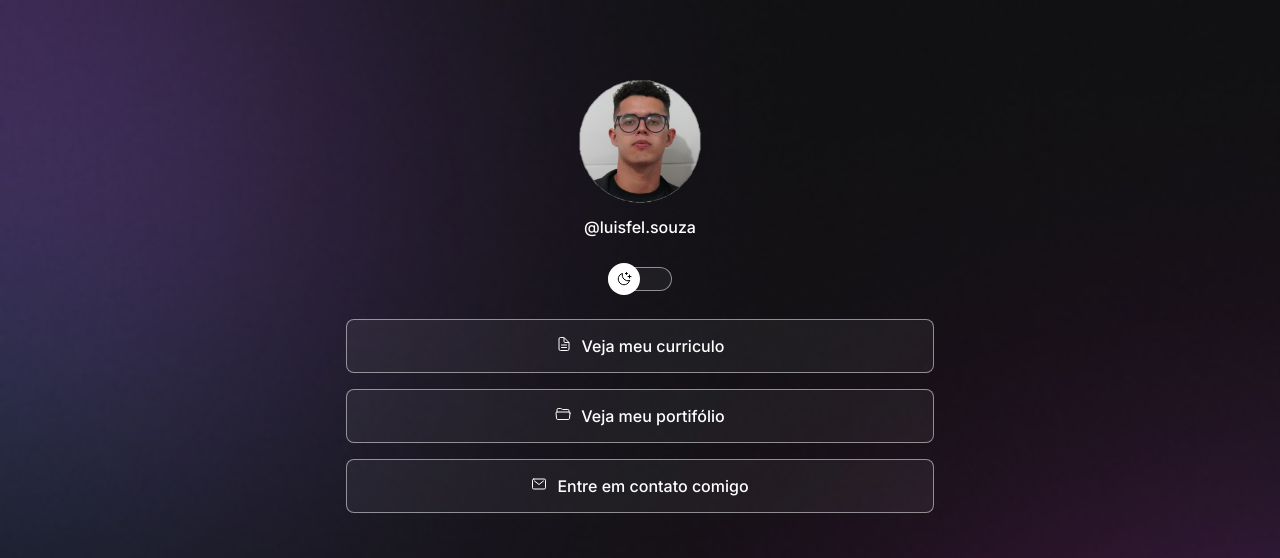
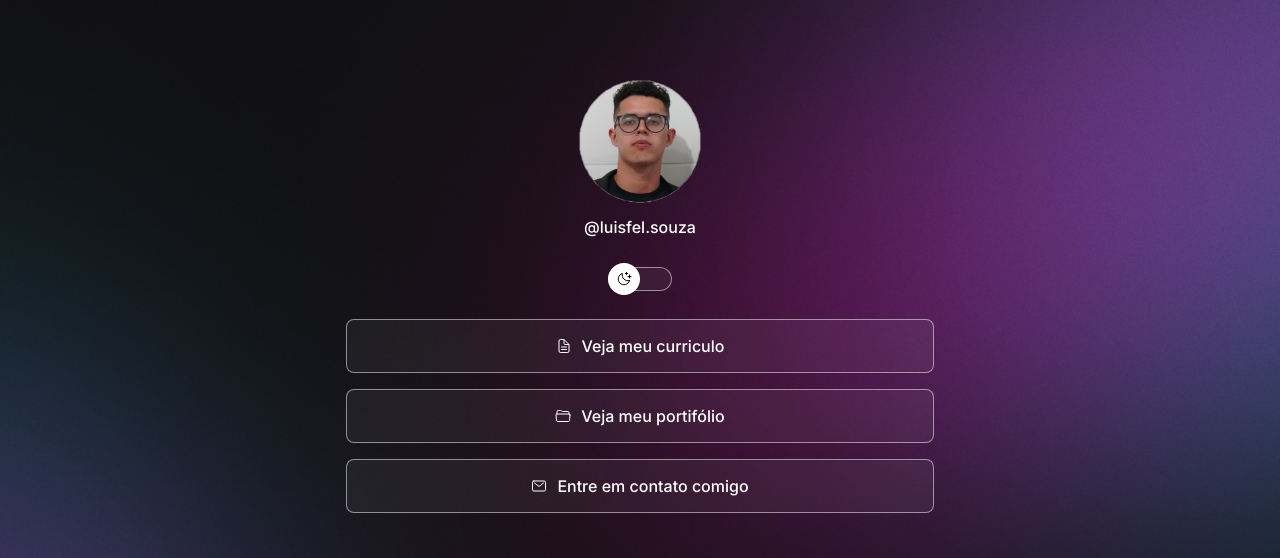
Before and after one commit to LuisFSouza/devlinks, a plain HTML site: page index.html in a window 1280 px wide. Shown: the top 558 px of the page. Drawn offline with nearby package versions, Linux system fonts and the light colour scheme.

Commit message:
Change background based on media queries

```diff
--- a/style.css
+++ b/style.css
@@ -32,6 +32,7 @@ body{
 
     /* background: color image repeat position/size */
     background: var(--bg-url) no-repeat top center/cover;
+    height: 100vh;
 }
 
 body *{
@@ -92,6 +93,7 @@ ul li a{
     font-weight: 500;
     transition: background 0.2s;
     gap: 10px;
+    align-items: center;
 }
 
 ul li a:hover{
@@ -159,3 +161,13 @@ footer{
     right:0;
     left:initial;
 }
+
+@media (min-width: 700px) {
+    :root {
+        --bg-url: url(./assets/bg-desktop.jpg);
+    }
+
+    .light{
+        --bg-url: url(./assets/bg-desktop-light.jpg);
+    }
+}
```
